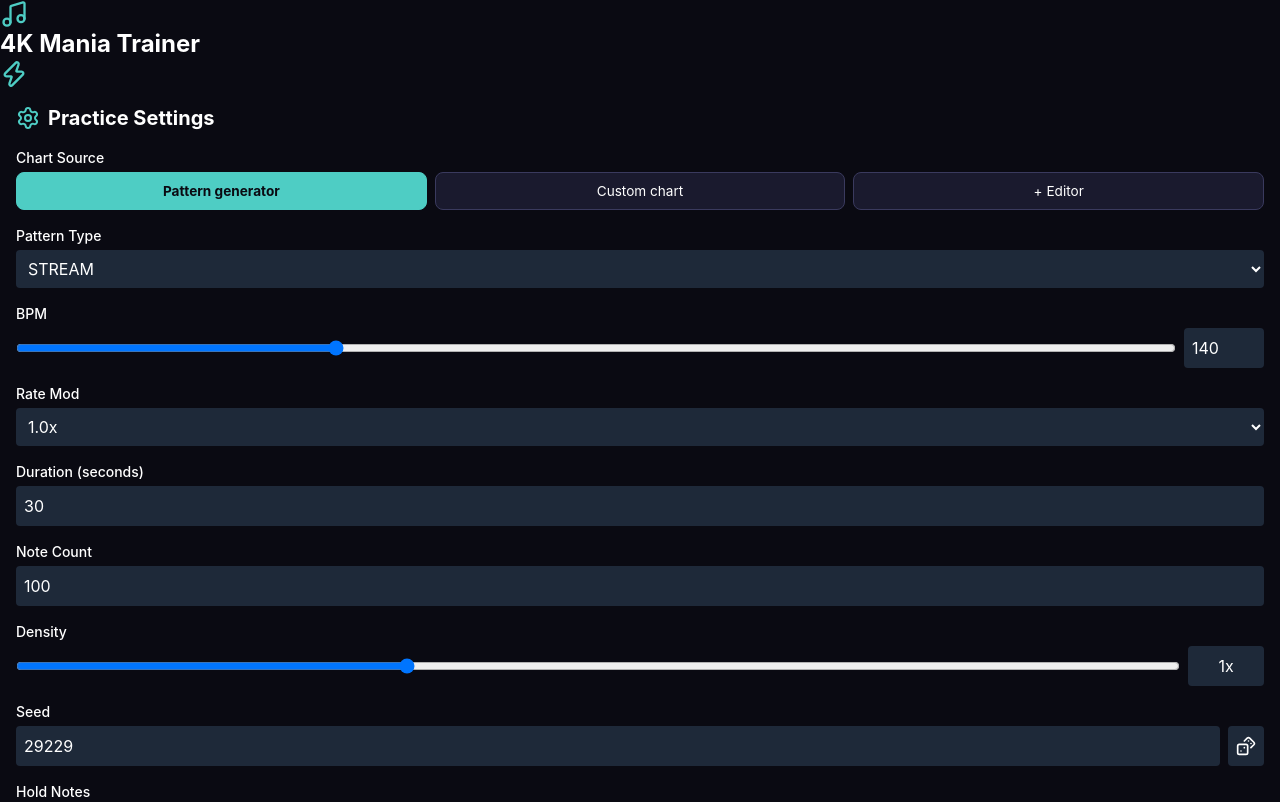
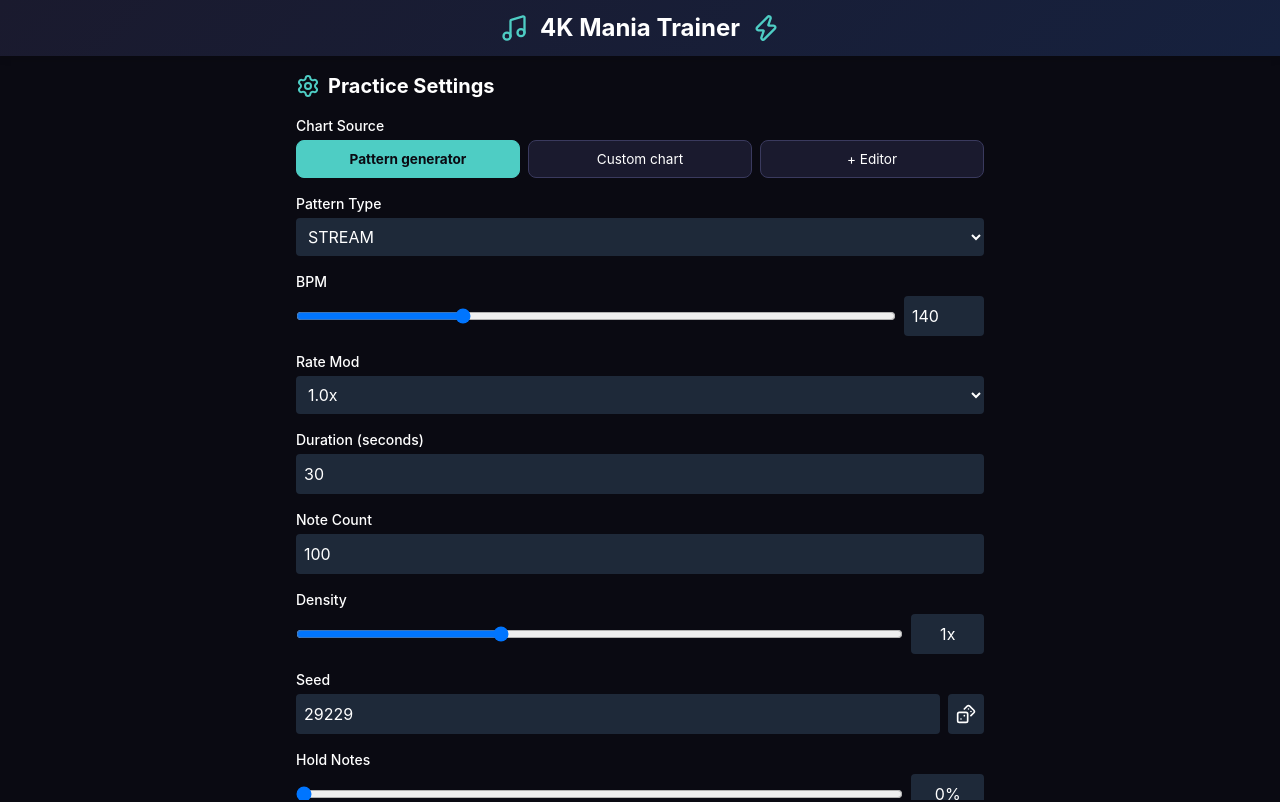
Before and after one commit to naruba200/4k-mania-trainer, a React (Vite) app: page / in a window 1280 px wide. Shown: the top 802 px of the page. Built offline with nearby package versions, Linux system fonts and the light colour scheme.

Commit message:
Fix page scrolling: app shell flex layout with scrollable main area

```diff
--- a/src/App.css
+++ b/src/App.css
@@ -4,6 +4,42 @@
   height: 100vh;
   width: 100vw;
   overflow: hidden;
+}
+
+/* Current app shell (App.jsx) — full-height flex column so the
+   dashboard/results scroll inside .app-main while body stays fixed
+   (the game screen needs body scroll locked). */
+.app {
+  display: flex;
+  flex-direction: column;
+  height: 100vh;
+  width: 100vw;
+  overflow: hidden;
+}
+
+.app-header {
+  background: linear-gradient(135deg, #1a1a2e, #16213e);
+  padding: 0.75rem 1rem;
+  display: flex;
+  align-items: center;
+  justify-content: center;
+  gap: 0.75rem;
+  box-shadow: 0 4px 6px rgba(0, 0, 0, 0.1);
+  flex-shrink: 0;
+}
+
+.app-main {
+  flex: 1;
+  min-height: 0;
+  overflow-y: auto;
+  display: flex;
+  flex-direction: column;
+}
+
+.dashboard {
+  width: 100%;
+  max-width: 720px;
+  margin: 0 auto;
 }
 
 .header {
```
